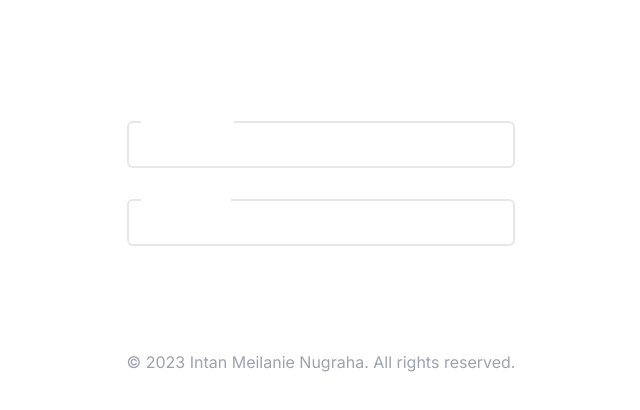
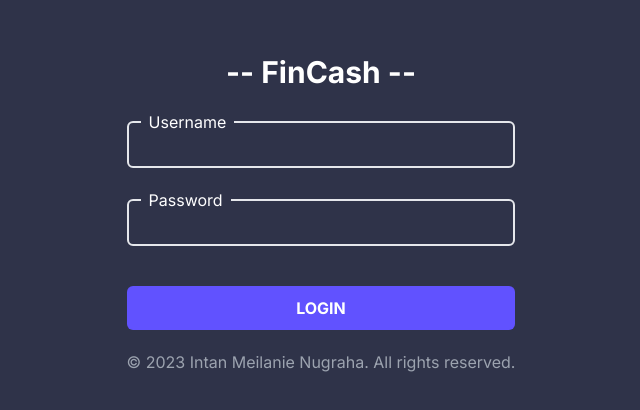
Before and after one commit to intannmn/FinCash, a Next.js app: page / in a window 1280 px wide. Shown: the part 186-596 px from the top of the page, without its empty margins (319-959 px from the left). Built offline with nearby package versions, Linux system fonts and the light colour scheme.

Commit message:
dependencies - Add Colors | Tailwind Config

```diff
--- a/tailwind.config.js
+++ b/tailwind.config.js
@@ -1,18 +1,18 @@
 /** @type {import('tailwindcss').Config} */
 module.exports = {
   content: [
-    './src/pages/**/*.{js,ts,jsx,tsx,mdx}',
-    './src/components/**/*.{js,ts,jsx,tsx,mdx}',
-    './src/app/**/*.{js,ts,jsx,tsx,mdx}',
+    "./src/pages/**/*.{js,ts,jsx,tsx,mdx}",
+    "./src/components/**/*.{js,ts,jsx,tsx,mdx}",
+    "./src/app/**/*.{js,ts,jsx,tsx,mdx}",
   ],
   theme: {
     extend: {
-      backgroundImage: {
-        'gradient-radial': 'radial-gradient(var(--tw-gradient-stops))',
-        'gradient-conic':
-          'conic-gradient(from 180deg at 50% 50%, var(--tw-gradient-stops))',
+      colors: {
+        myPurple: "#6152ff",
+        myPurpleSec: "#4e3eff",
+        myDarkPurple: "#2f3349",
       },
     },
   },
   plugins: [],
-}
+};
```
